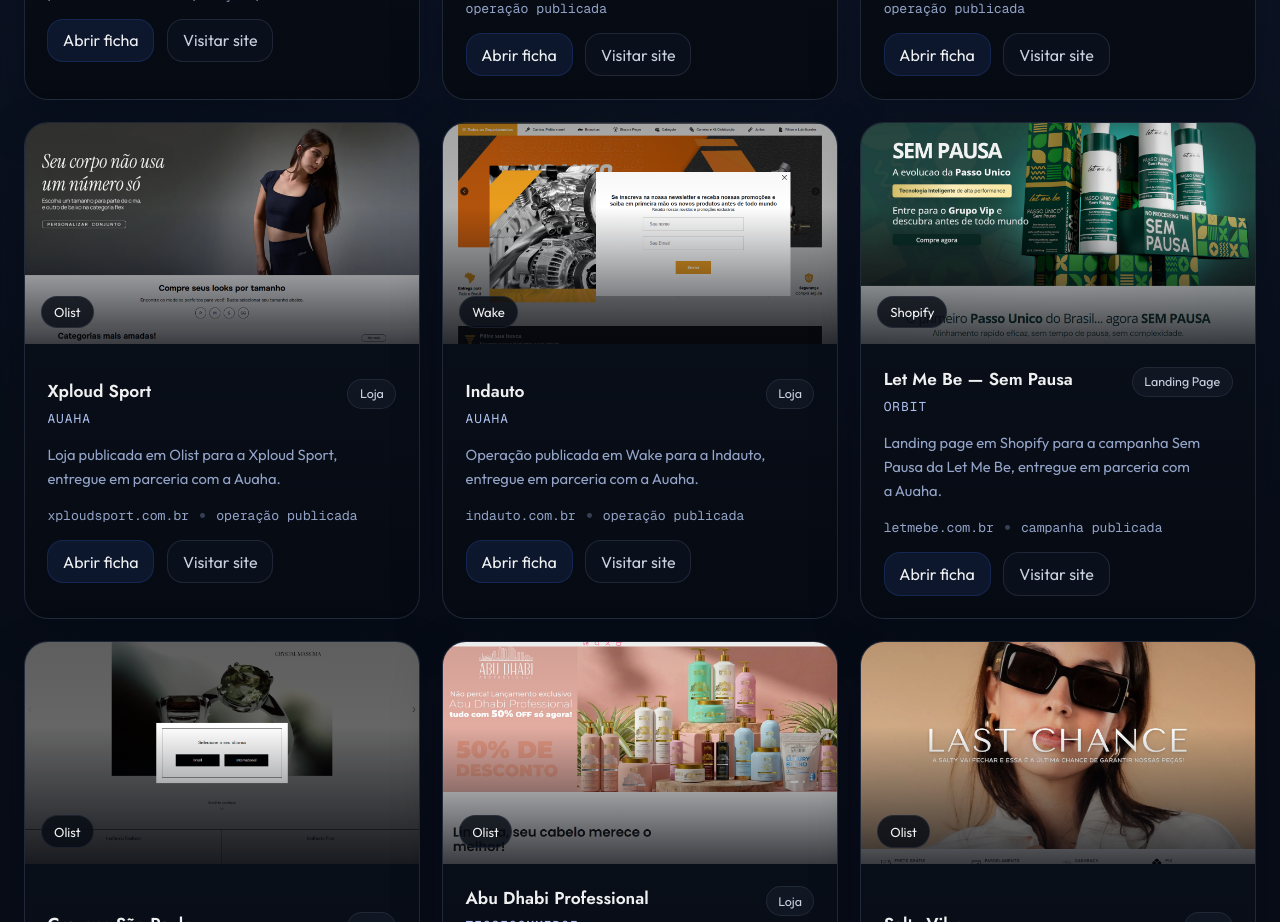
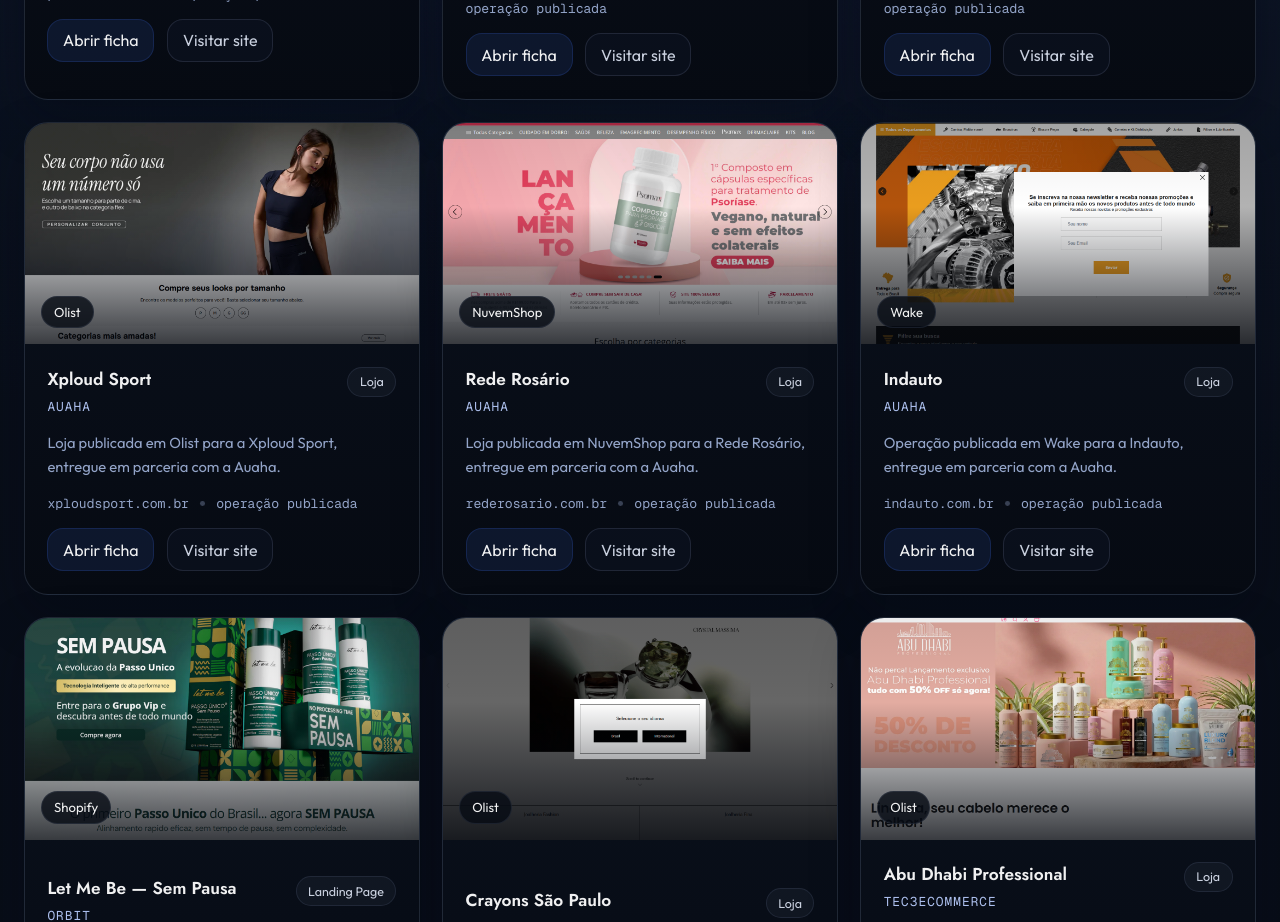
Before and after one commit to joaopedro28/portfolio-pessoal, a Next.js app: page /portfolio in a window 1280 px wide. Shown: the part 960-1882 px from the top of the page. Built offline with nearby package versions, Linux system fonts and the light colour scheme; no server answers.

Commit message:
Adiciona projeto Rede Rosario ao portfolio

```diff
--- a/src/data/portfolio.ts
+++ b/src/data/portfolio.ts
@@ -204,7 +204,7 @@ export const agencies: Agency[] = [
     logoAlt: "Logo da Auaha",
     summary:
       "Agência com foco em marketing digital e e-commerce, atuando na construção e evolução de operações digitais.",
-    platforms: ["Olist", "Wake"],
+    platforms: ["Olist", "Wake", "NuvemShop"],
   },
   {
     slug: "TEC4U",
@@ -280,6 +280,19 @@ export const projects: Project[] = [
     featuredOnHome: false,
     summary:
       "Loja publicada em Olist para a Xploud Sport, entregue em parceria com a Auaha.",
+  },
+  {
+    slug: "rede-rosario",
+    name: "Rede Rosário",
+    website: "https://www.rederosario.com.br",
+    platform: "NuvemShop",
+    agencySlug: "auaha",
+    image: "/projects/sites/rede-rosario.png",
+    imageAlt: "Preview do site Rede Rosário",
+    kind: "store",
+    featuredOnHome: false,
+    summary:
+      "Loja publicada em NuvemShop para a Rede Rosário, entregue em parceria com a Auaha.",
   },
   {
     slug: "indauto",
```
Also changed, not shown: public/projects/sites/rede-rosario.png (added).
